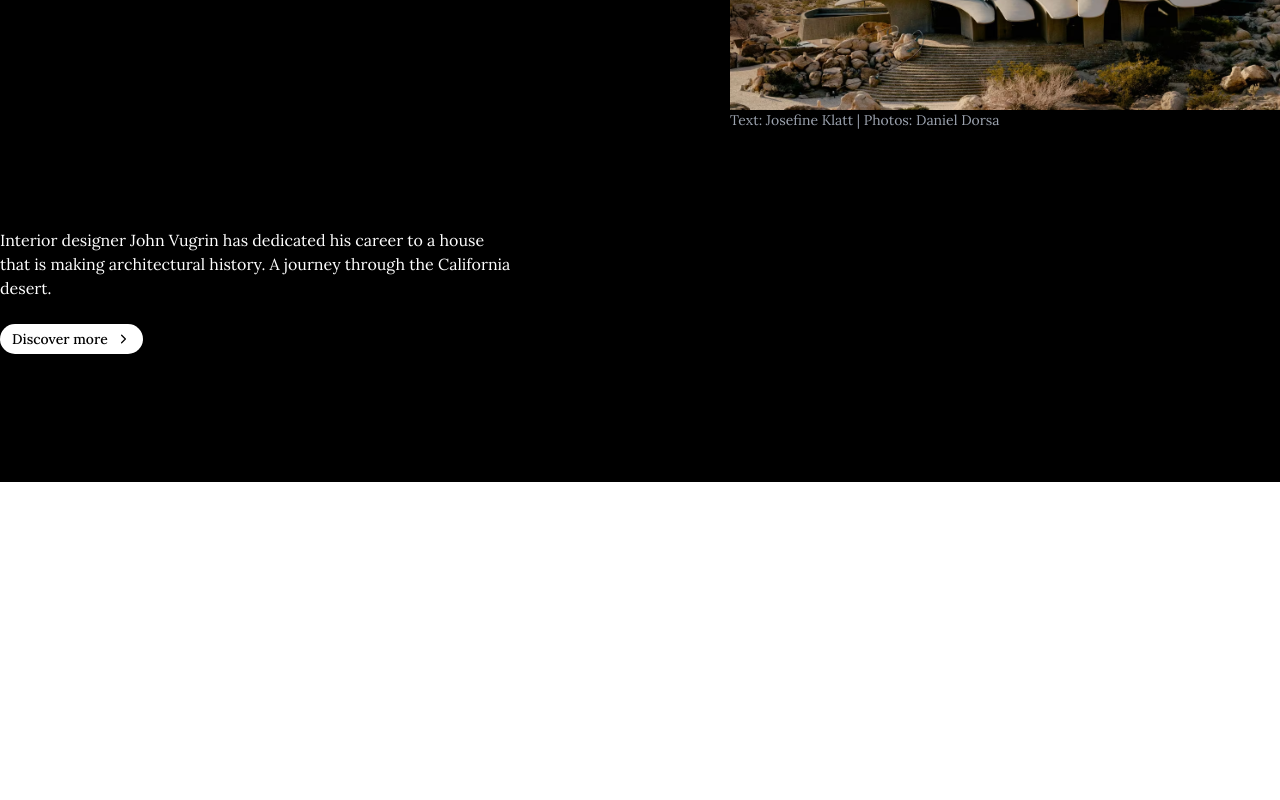
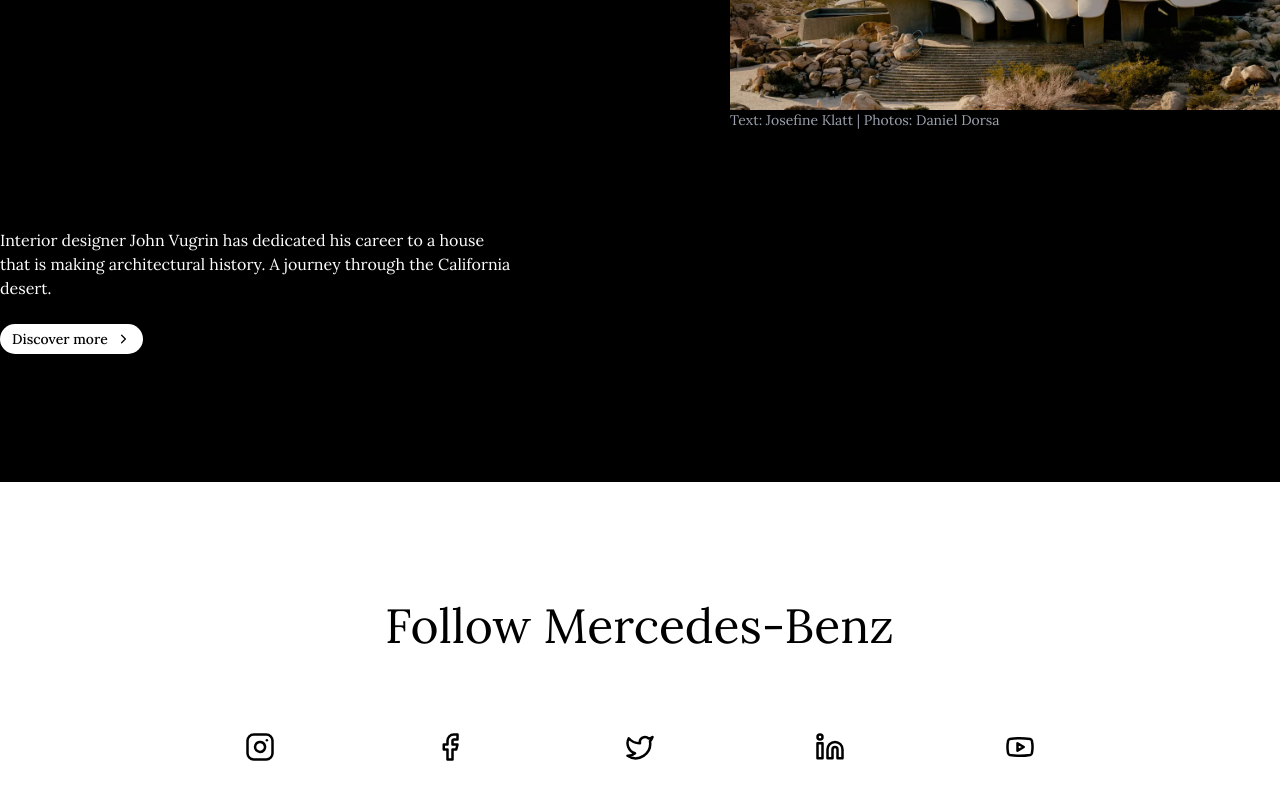
Before and after one commit to WalidAit69/Mercedes, a Next.js app: page / in a window 1280 px wide. Shown: the part 4486-5286 px from the top of the page. Before the commit the page ends 4968 px from the top, so only its background shows below. Built offline with nearby package versions, Linux system fonts and the light colour scheme.

Commit message:
socials banner

```diff
--- a/app/page.tsx
+++ b/app/page.tsx
@@ -5,6 +5,7 @@ import MainPage from "@/components/MainPages/Esports";
 import Features from "@/components/MainPages/Features";
 import Masterpiece from "@/components/MainPages/Masterpiece";
 import MainPageMaybach from "@/components/MainPages/Maybach";
+import SocialsBanner from "@/components/SocialsBanner";
 import { useState } from "react";
 
 export default function Home() {
@@ -15,6 +16,7 @@ export default function Home() {
       <MainPageMaybach />
       <Features/>
       <Masterpiece/>
+      <SocialsBanner/>
     </div>
   );
 }
--- /dev/null
+++ b/components/SocialsBanner.tsx
@@ -0,0 +1,62 @@
+"use client";
+
+import { Facebook, Instagram, Linkedin, Twitter, Youtube } from "lucide-react";
+import React, { useEffect, useRef, useState } from "react";
+import { motion, useAnimation, useInView } from "framer-motion";
+
+function SocialsBanner() {
+  const ref = useRef(null);
+
+  const isInview = useInView(ref);
+
+  const positioncontrols = useAnimation();
+  const textcontrols = useAnimation();
+
+  useEffect(() => {
+    if (isInview) {
+      positioncontrols.start({ top: 0 });
+      textcontrols.start({ opacity: 1 });
+    }
+  }, [isInview]);
+
+  return (
+    <section className="w-full h-[50vh]" ref={ref}>
+      <div className="flex flex-col gap-20 justify-center items-center h-full">
+        <div className="relative h-[50px] w-[510px] overflow-hidden">
+          <motion.h1
+            initial={{ top: "50px" }}
+            animate={positioncontrols}
+            transition={{ duration: 1.5, delay: 0.9, ease: [0.8, 0, 0, 0.8] }}
+            className="text-5xl w-full absolute top-[50px]"
+          >
+            Follow Mercedes-Benz
+          </motion.h1>
+        </div>
+        <motion.div
+          initial={{ opacity: 0 }}
+          animate={textcontrols}
+          transition={{ duration: 1.5, delay: 1.2, ease: [0.8, 0, 0, 0.8] }}
+          className="flex items-center gap-40"
+        >
+          <a href="">
+            <Instagram size={30} />
+          </a>
+          <a href="">
+            <Facebook size={30} />
+          </a>
+          <a href="">
+            <Twitter size={30} />
+          </a>
+          <a href="">
+            <Linkedin size={30} />
+          </a>
+          <a href="">
+            <Youtube size={30} />
+          </a>
+        </motion.div>
+      </div>
+    </section>
+  );
+}
+
+export default SocialsBanner;
```
